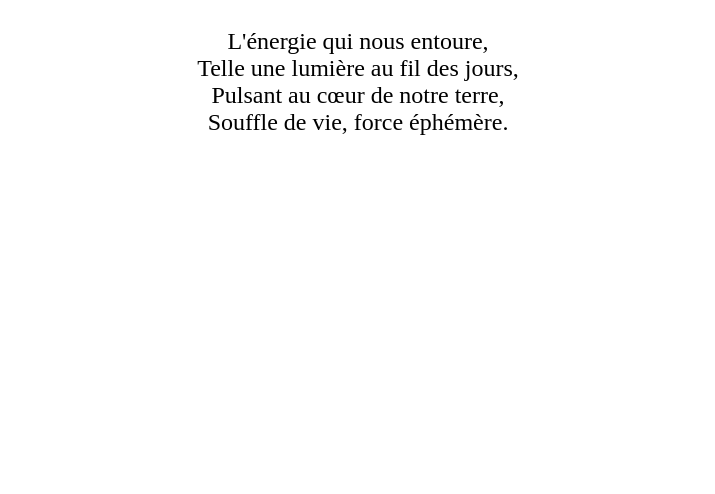
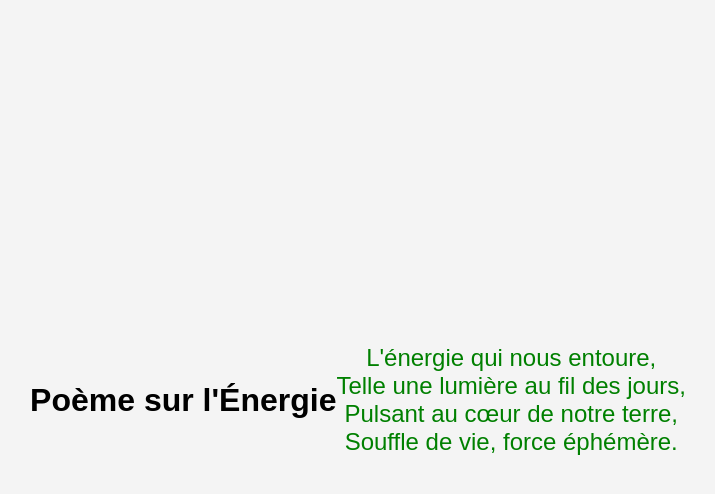
Before and after one commit to bearskip/WebpageCourse, a plain HTML site: page index.html in a window 1280 px wide. Shown: the whole page, without its empty margins (282-997 px from the left). Drawn offline with Linux system fonts and the light colour scheme.

Commit message:
Update index.html

```diff
--- a/index.html
+++ b/index.html
@@ -4,14 +4,26 @@
 <meta charset="UTF-8">
 <title>Poème sur l'Énergie</title>
 <style>
+  body {
+    font-family: Arial, sans-serif; /* Une police de caractères plus lisible */
+    margin: 0;
+    height: 100vh;
+    display: flex;
+    align-items: center;
+    justify-content: center;
+    background-color: #f4f4f4; /* Couleur de fond pour contraste */
+  }
+
   #poem {
     font-size: 24px;
     text-align: center;
-    padding: 20px;
+    color: #000; /* Couleur initiale du texte */
   }
 </style>
 </head>
 <body>
+
+<h1>Poème sur l'Énergie</h1> <!-- Titre visible -->
 
 <div id="poem">
   L'énergie qui nous entoure,<br>
@@ -25,6 +37,19 @@
   var currentColor = 0;
 
   function changeColor() {
-    document.getElementById('poem').style.color = colors[currentColor];
-    currentColor = (currentColor + 1) % colors.length;
+    var poemElement = document.getElementById('poem');
+    if (poemElement) {
+      poemElement.style.color = colors[currentColor];
+      currentColor = (currentColor + 1) % colors.length;
+    }
   }
+
+  // Initialisation immédiate de la couleur pour éviter l'attente de 5 secondes au départ
+  changeColor();
+
+  // Changement de couleur toutes les 5 secondes
+  setInterval(changeColor, 5000);
+</script>
+
+</body>
+</html>
```
